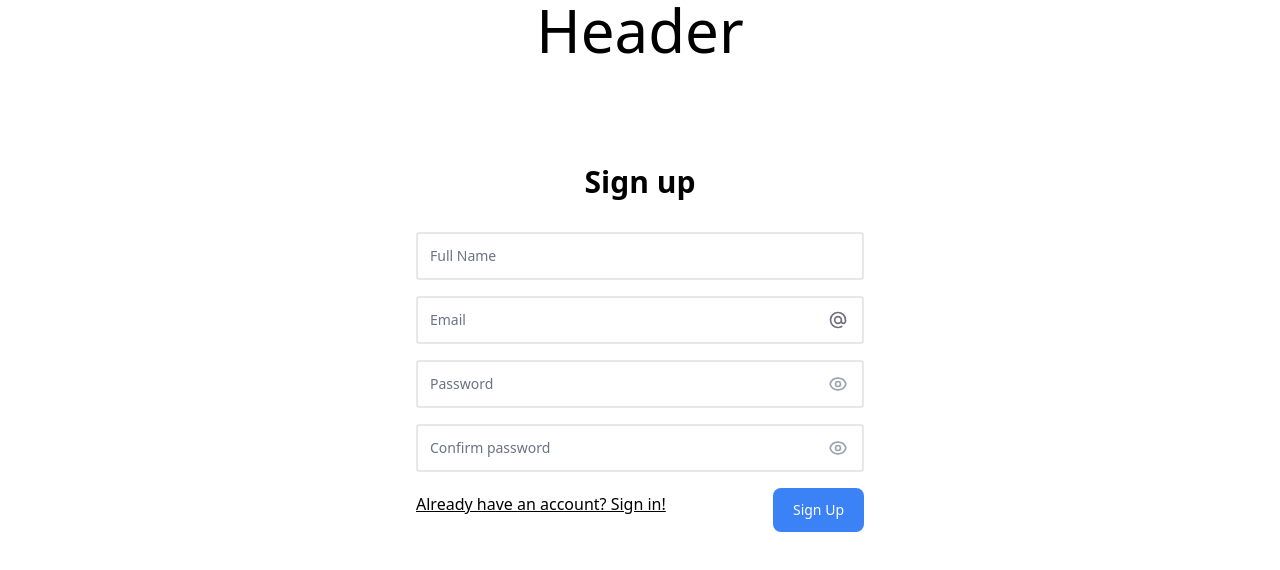
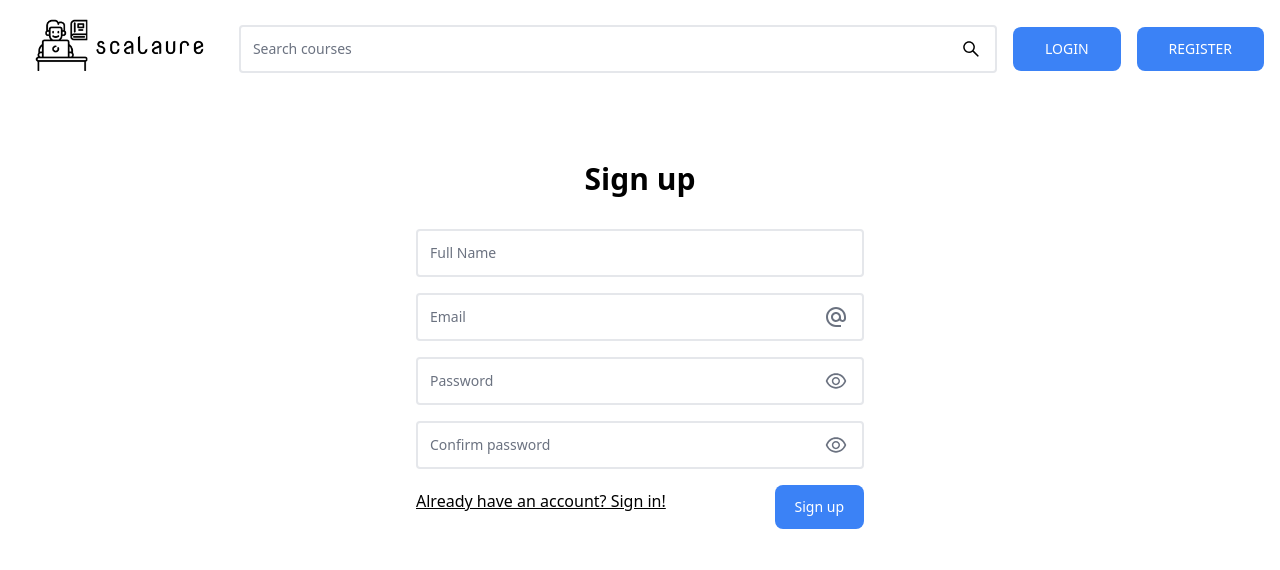
Before and after one commit to scalaure/scalaure, a Next.js app in the folder packages/frontend/: page / in a window 1280 px wide. Shown: the top 570 px of the page. Built offline with nearby package versions, Linux system fonts and the light colour scheme.

Commit message:
feat: add header, link, button

```diff
--- a/packages/frontend/components/Header.tsx
+++ /dev/null
@@ -1,3 +0,0 @@
-export const Header = () => {
-  return <header className='text-center text-6xl mb-10 text-secondary'>Header</header>;
-};
--- a/packages/frontend/components/SignUp.tsx
+++ b/packages/frontend/components/SignUp.tsx
@@ -1,10 +1,14 @@
+import { SIGN_IN_PATH } from 'constants/paths';
 import { yupResolver } from '@hookform/resolvers/yup';
 import Link from 'next/link';
 import { useUserContext } from 'providers/UserCtx';
 import { useState } from 'react';
 import { useForm } from 'react-hook-form';
+import { AiOutlineEye, AiOutlineEyeInvisible } from 'react-icons/ai';
+import { MdAlternateEmail } from 'react-icons/md';
 import { object, string, ref } from 'yup';
 import { Alert } from './shared/Alert';
+import { Button } from './shared/Button';
 import { FormControl } from './shared/FormControl';
 import type { SubmitHandler } from 'react-hook-form';
 import type { InferType } from 'yup';
@@ -51,20 +55,7 @@ export const SignUp = () => {
         <FormControl id='fullName' placeholder='Full Name' register={register} errors={errors} />
         <FormControl id='email' placeholder='Email' type='email' register={register} errors={errors}>
           <span className='absolute text-gray-500 -translate-y-1/2 pointer-events-none top-1/2 right-4'>
-            <svg
-              className='w-5 h-5'
-              xmlns='http://www.w3.org/2000/svg'
-              fill='none'
-              viewBox='0 0 24 24'
-              stroke='currentColor'
-            >
-              <path
-                strokeLinecap='round'
-                strokeLinejoin='round'
-                strokeWidth='2'
-                d='M16 12a4 4 0 10-8 0 4 4 0 008 0zm0 0v1.5a2.5 2.5 0 005 0V12a9 9 0 10-9 9m4.5-1.206a8.959 8.959 0 01-4.5 1.207'
-              />
-            </svg>
+            <MdAlternateEmail style={{ height: '1.5rem', width: '1.5rem' }} />
           </span>
         </FormControl>
         <FormControl
@@ -79,21 +70,11 @@ export const SignUp = () => {
             onClick={() => setShowPassword(prev => !prev)}
             type='button'
           >
-            <svg
-              xmlns='http://www.w3.org/2000/svg'
-              className='w-5 h-5 text-gray-400'
-              fill='none'
-              viewBox='0 0 24 24'
-              stroke='currentColor'
-            >
-              <path strokeLinecap='round' strokeLinejoin='round' strokeWidth='2' d='M15 12a3 3 0 11-6 0 3 3 0 016 0z' />
-              <path
-                strokeLinecap='round'
-                strokeLinejoin='round'
-                strokeWidth='2'
-                d='M2.458 12C3.732 7.943 7.523 5 12 5c4.478 0 8.268 2.943 9.542 7-1.274 4.057-5.064 7-9.542 7-4.477 0-8.268-2.943-9.542-7z'
-              />
-            </svg>
+            {showPassword ? (
+              <AiOutlineEyeInvisible style={{ height: '1.5rem', width: '1.5rem' }} />
+            ) : (
+              <AiOutlineEye style={{ height: '1.5rem', width: '1.5rem' }} />
+            )}
           </button>
         </FormControl>
         <FormControl
@@ -108,33 +89,21 @@ export const SignUp = () => {
             onClick={() => setShowConfirmPassword(prev => !prev)}
             type='button'
           >
-            <svg
-              xmlns='http://www.w3.org/2000/svg'
-              className='w-5 h-5 text-gray-400'
-              fill='none'
-              viewBox='0 0 24 24'
-              stroke='currentColor'
-            >
-              <path strokeLinecap='round' strokeLinejoin='round' strokeWidth='2' d='M15 12a3 3 0 11-6 0 3 3 0 016 0z' />
-              <path
-                strokeLinecap='round'
-                strokeLinejoin='round'
-                strokeWidth='2'
-                d='M2.458 12C3.732 7.943 7.523 5 12 5c4.478 0 8.268 2.943 9.542 7-1.274 4.057-5.064 7-9.542 7-4.477 0-8.268-2.943-9.542-7z'
-              />
-            </svg>
+            {showConfirmPassword ? (
+              <AiOutlineEyeInvisible style={{ height: '1.5rem', width: '1.5rem' }} />
+            ) : (
+              <AiOutlineEye style={{ height: '1.5rem', width: '1.5rem' }} />
+            )}
           </button>
         </FormControl>
         <div className='sm:flex items-center justify-between'>
-          <Link href='/login'>
+          <Link href={SIGN_IN_PATH}>
             <a className='underline block mb-3 sm:inline'>Already have an account? Sign in!</a>
           </Link>
-          <button
-            type='submit'
-            className='block w-full sm:w-auto sm:inline-block px-5 py-3 text-sm font-medium text-white bg-blue-500 rounded-lg'
-          >
-            Sign Up
-          </button>
+
+          <Button className='w-full' type='submit'>
+            Sign up
+          </Button>
         </div>
       </form>
     </div>
--- /dev/null
+++ b/packages/frontend/components/layout/BaseLayout.tsx
@@ -0,0 +1,11 @@
+import { Header } from './Header';
+import type { Children } from 'types/types';
+
+export const BaseLayout = ({ children }: Children) => {
+  return (
+    <>
+      <Header />
+      <main>{children}</main>
+    </>
+  );
+};
--- /dev/null
+++ b/packages/frontend/components/layout/Header.tsx
@@ -0,0 +1,29 @@
+import { SIGN_IN_PATH, SIGN_UP_PATH } from 'constants/paths';
+import { Link } from 'components/shared/Link';
+import { SRInput } from 'components/shared/SrInput';
+import Image from 'next/image';
+import { AiOutlineSearch } from 'react-icons/ai';
+import logo from '../../public/scalaure.png';
+
+export const Header = () => {
+  return (
+    <header className='flex p-4 items-center gap-4'>
+      <div className='w-72 mx-4'>
+        <Image src={logo} alt='Scalaure' />
+      </div>
+      <SRInput
+        id='courses'
+        placeholder='Search courses'
+        icon={<AiOutlineSearch className='w-5 h-5' />}
+        wrapperClass='w-full'
+        inputClass='w-full py-3 pl-3 pr-12 text-sm border-2 border-gray-200 rounded'
+      />
+      <Link href={SIGN_IN_PATH} className='px-8 hidden sm:block'>
+        LOGIN
+      </Link>
+      <Link href={SIGN_UP_PATH} className='px-8 hidden sm:block'>
+        REGISTER
+      </Link>
+    </header>
+  );
+};
--- a/packages/frontend/components/page-contents/IndexPageContent.tsx
+++ b/packages/frontend/components/page-contents/IndexPageContent.tsx
@@ -1,11 +1,5 @@
-import { Header } from 'components/Header';
 import { SignUp } from 'components/SignUp';
 
 export const IndexPageContent = () => {
-  return (
-    <>
-      <Header />
-      <SignUp />
-    </>
-  );
+  return <SignUp />;
 };
--- /dev/null
+++ b/packages/frontend/components/shared/Button.tsx
@@ -0,0 +1,19 @@
+import clsx from 'clsx';
+import type { ButtonHTMLAttributes } from 'react';
+
+interface Props extends ButtonHTMLAttributes<HTMLButtonElement> {
+  className?: string;
+}
+
+export const Button = ({ className, children, ...rest }: Props) => {
+  const classes = clsx(
+    'block sm:w-auto sm:inline-block px-5 py-3 text-sm font-medium text-white bg-blue-500 rounded-lg',
+    className
+  );
+
+  return (
+    <button className={classes} {...rest}>
+      {children}
+    </button>
+  );
+};
--- /dev/null
+++ b/packages/frontend/components/shared/Link.tsx
@@ -0,0 +1,22 @@
+import clsx from 'clsx';
+import L from 'next/link';
+import type { LinkHTMLAttributes } from 'react';
+
+interface Props extends LinkHTMLAttributes<HTMLAnchorElement> {
+  className?: string;
+}
+
+export const Link = ({ className, href = '/', children, ...rest }: Props) => {
+  const classes = clsx(
+    'block sm:w-auto sm:inline-block px-5 py-3 text-sm font-medium text-white bg-blue-500 rounded-lg',
+    className
+  );
+
+  return (
+    <L href={href}>
+      <a className={classes} {...rest}>
+        {children}
+      </a>
+    </L>
+  );
+};
--- /dev/null
+++ b/packages/frontend/components/shared/SrInput.tsx
@@ -0,0 +1,27 @@
+import clsx from 'clsx';
+import type { InputHTMLAttributes } from 'react';
+
+interface Props {
+  id: string;
+  placeholder: InputHTMLAttributes<HTMLInputElement>['placeholder'];
+  type?: InputHTMLAttributes<HTMLInputElement>['type'];
+  inputClass?: string;
+  wrapperClass?: string;
+  icon?: JSX.Element;
+}
+
+export const SRInput = ({ id, placeholder, type = 'text', inputClass, wrapperClass, icon }: Props) => {
+  const classes = clsx(icon && 'relative', wrapperClass);
+
+  return (
+    <div className={classes}>
+      <label className='sr-only' htmlFor={id}>
+        {placeholder}
+      </label>
+
+      <input className={inputClass} id={id} type={type} placeholder={placeholder} />
+
+      {icon && <span className='absolute -translate-y-1/2 pointer-events-none top-1/2 right-4'>{icon}</span>}
+    </div>
+  );
+};
--- /dev/null
+++ b/packages/frontend/constants/paths.ts
@@ -0,0 +1,3 @@
+export const INDEX_PATH = '/';
+export const SIGN_IN_PATH = '/sign-in';
+export const SIGN_UP_PATH = '/sign-up';
--- a/packages/frontend/package.json
+++ b/packages/frontend/package.json
@@ -17,6 +17,7 @@
     "react": "18.2.0",
     "react-dom": "18.2.0",
     "react-hook-form": "^7.34.0",
+    "react-icons": "^4.4.0",
     "yup": "^0.32.11"
   },
   "devDependencies": {
--- a/packages/frontend/pages/_app.tsx
+++ b/packages/frontend/pages/_app.tsx
@@ -1,11 +1,14 @@
 import 'styles/global.css';
+import { BaseLayout } from 'components/layout/BaseLayout';
 import { UserProvider } from 'providers/UserCtx';
 import type { AppProps } from 'next/app';
 
 function MyApp({ Component, pageProps }: AppProps) {
   return (
     <UserProvider>
-      <Component {...pageProps} />
+      <BaseLayout>
+        <Component {...pageProps} />
+      </BaseLayout>
     </UserProvider>
   );
 }
```
Also changed, not shown: packages/frontend/components/layout/PrivateRoute.tsx (renamed from packages/frontend/components/shared/PrivateRoute.tsx), packages/frontend/public/scalaure.png (added).
